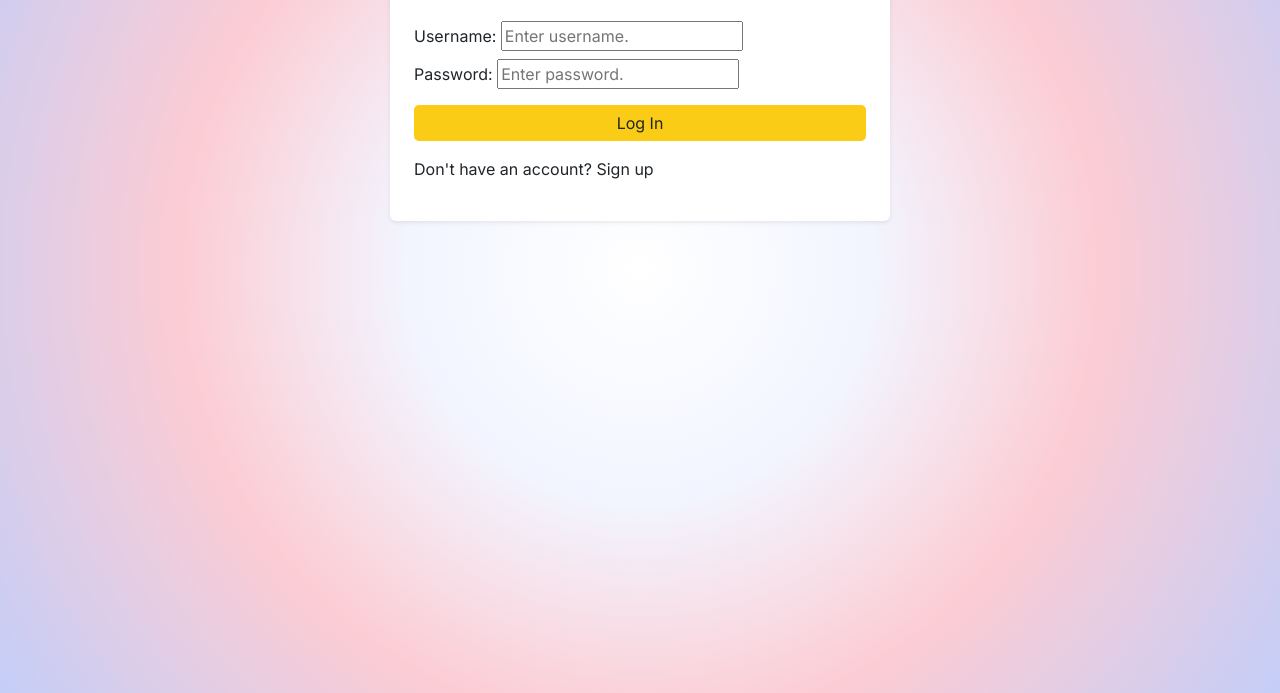
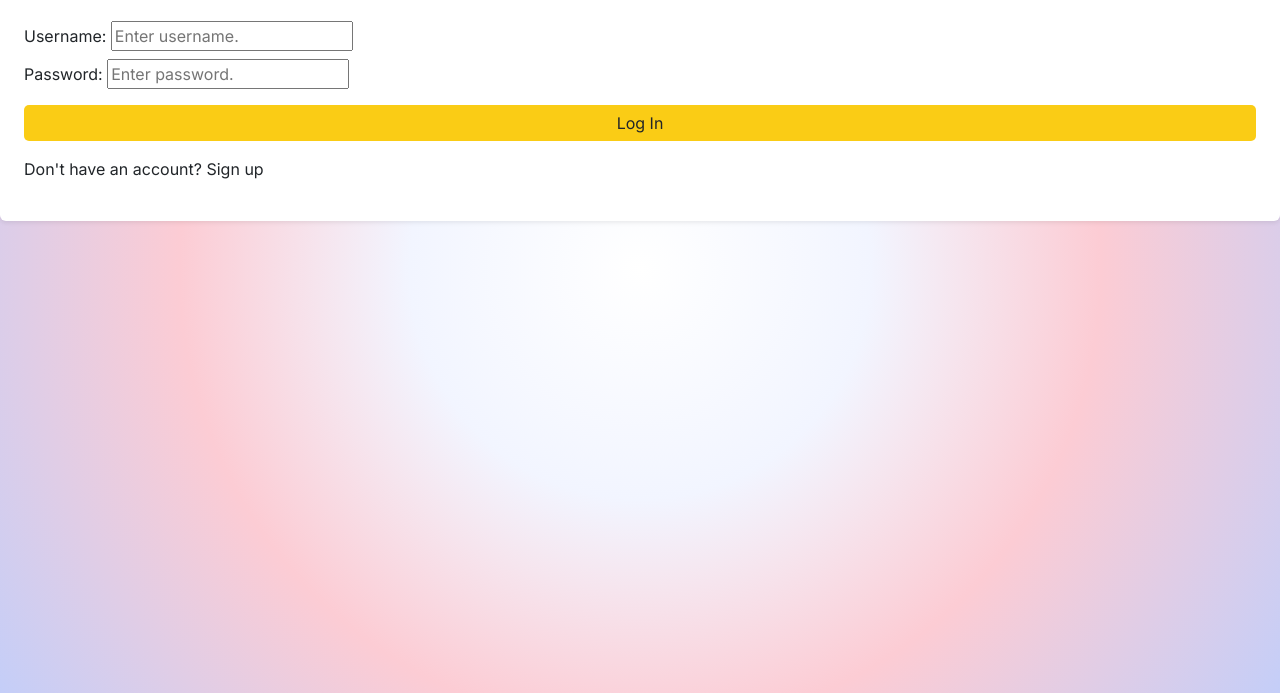
Before and after one commit to och-stack/Activity-Discovery-Dashboard, a website: page index.html in a window 1280 px wide. Shown: the part 155-848 px from the top of the page. Drawn offline with nearby package versions, Linux system fonts and the light colour scheme.

Commit message:
update style.css

```diff
--- a/styles.css
+++ b/styles.css
@@ -27,10 +27,6 @@ body {
   background: #EAB308;
 }
 
-#auth-card {
-  max-width: 500px;
-}
-
 h1, h2, h3 {
   font-family: 'Fredoka', sans-serif;
 }
```
